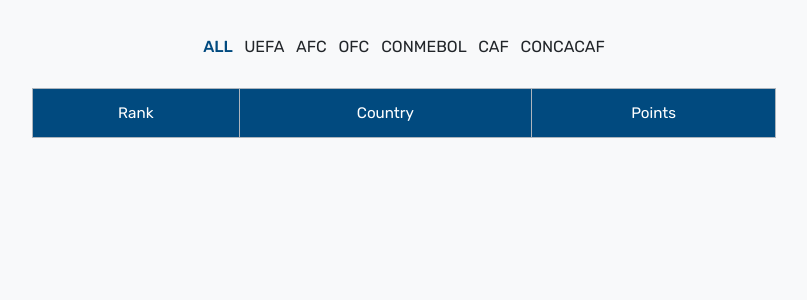
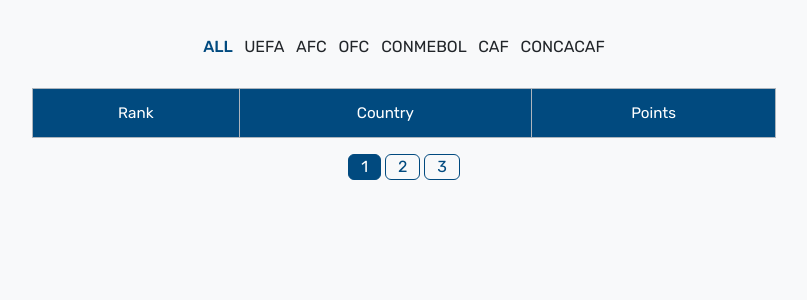
Before and after one commit to ok7uz/footrank, a Django app: page /ranking/ in a window 1280 px wide. Shown: the part 50-350 px from the top of the page, without its empty margins (236-1043 px from the left). Run offline with Django 5.2, Linux system fonts and the light colour scheme; data that the repository does not hold is empty.

Commit message:
Pagination

```diff
--- a/apps/ranking/templates/ranking.html
+++ b/apps/ranking/templates/ranking.html
@@ -161,4 +161,10 @@
                         </div>
                     </div>
         {% endfor %}
+    <!-- Paginator -->
+    <div class="text-center mb-4">
+        <a class="btn py-0" href="{% url 'ranking' %}" style="border: 1px solid #014a7f; color: #014a7f; {% if not request.GET.page %}background: #014a7f; color: white;{% endif %}">1</a>
+        <a class="btn py-0" href="{% url 'ranking' %}?page=2" style="border: 1px solid #014a7f; color: #014a7f; {% if request.GET.page == '2' %}background: #014a7f; color: white;{% endif %}">2</a>
+        <a class="btn py-0" href="{% url 'ranking' %}?page=3" style="border: 1px solid #014a7f; color: #014a7f; {% if request.GET.page == '3' %}background: #014a7f; color: white;{% endif %}">3</a>
+    </div>
 {% endblock %}
--- a/apps/ranking/views.py
+++ b/apps/ranking/views.py
@@ -12,6 +12,7 @@ class RankingView(ListView):
     model = Team
     template_name = 'ranking.html'
     context_object_name = 'teams'
+    paginate_by = 100
 
     def get_queryset(self):
         confederation = self.request.GET.get('confederation')
@@ -30,6 +31,7 @@ class CountryListView(ListView):
     model = Team
     template_name = 'country_list.html'
     context_object_name = 'teams'
+    paginate_by = 100
 
     def get_queryset(self):
         confederation = self.request.GET.get('confederation')
```
Also changed, not shown: apps/ranking/templates/country_list.html (+10 -0 lines).
